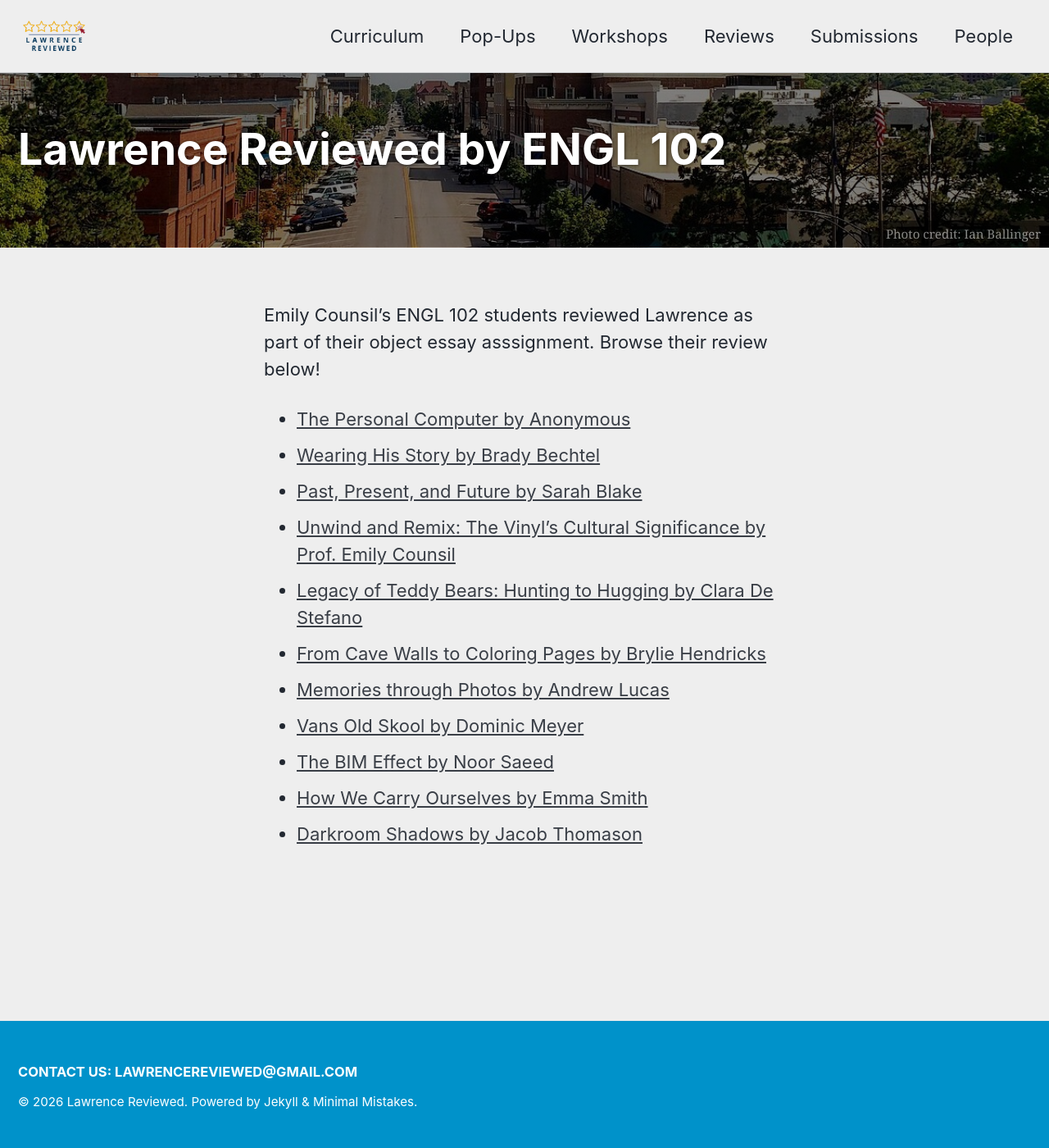
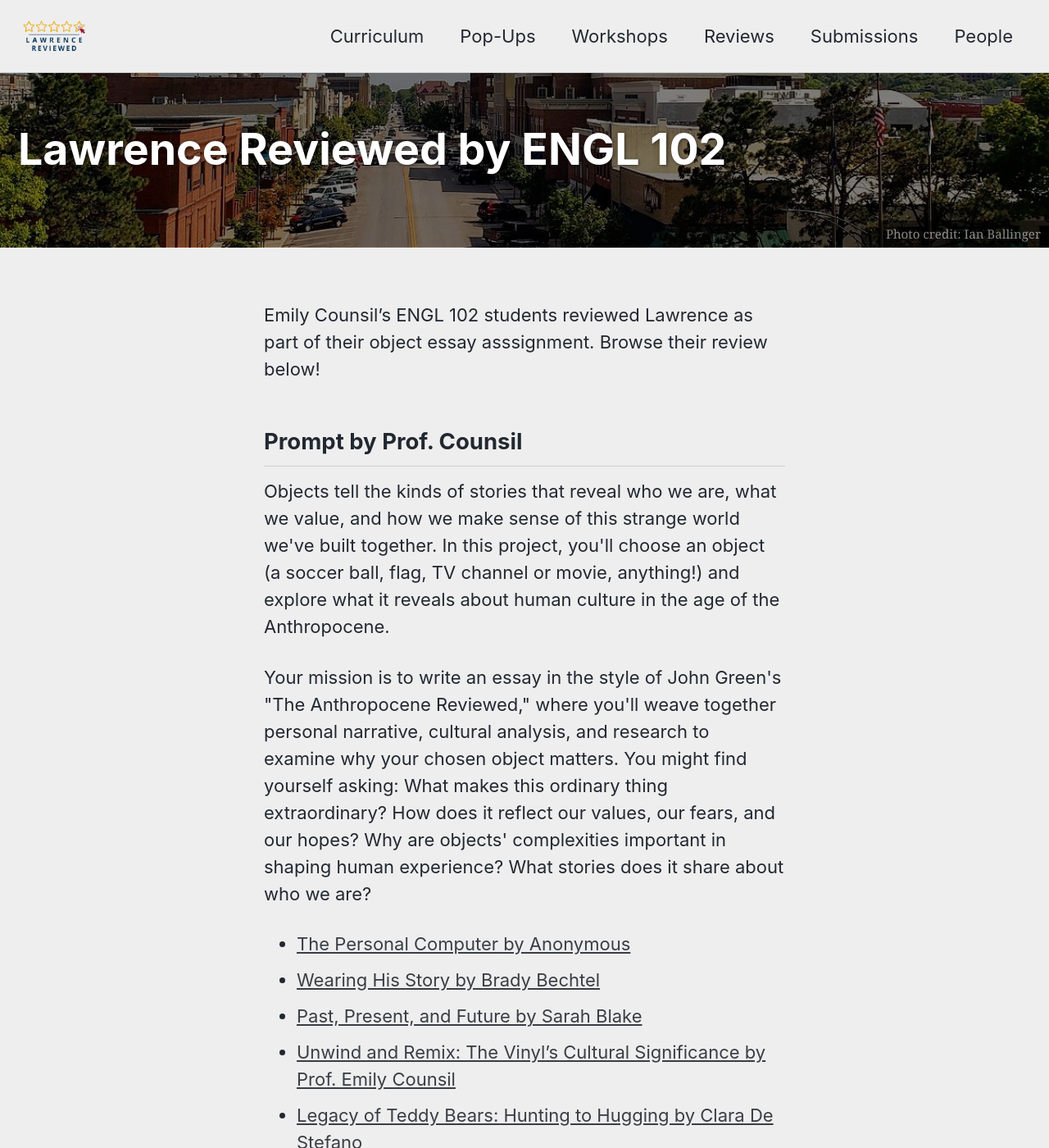
Before and after one commit to idrhku/lawrence-reviewed, a Jekyll site: the page built from _pages/engl102.md, in a window 1280 px wide and 1400 px high. Shown: the whole window at 82% size. Built offline with Jekyll 4.4.1, drawn with Linux system fonts in a browser that asks for light colours; cached includes are drawn as plain includes.

Commit message:
Update ENGL 102 prompt and student reviews

```diff
--- a/_pages/engl102.md
+++ b/_pages/engl102.md
@@ -14,6 +14,11 @@ header:
 ---
 Emily Counsil's ENGL 102 students reviewed Lawrence as part of their object essay asssignment. Browse their review below!
 
+<h2>Prompt by Prof. Counsil</h2>
+<p>Objects tell the kinds of stories that reveal who we are, what we value, and how we make sense of this strange world we've built together. In this project, you'll choose an object (a soccer ball, flag, TV channel or movie, anything!) and explore what it reveals about human culture in the age of the Anthropocene. </p>
+
+<p>Your mission is to write an essay in the style of John Green's "The Anthropocene Reviewed," where you'll weave together personal narrative, cultural analysis, and research to examine why your chosen object matters. You might find yourself asking: What makes this ordinary thing extraordinary? How does it reflect our values, our fears, and our hopes? Why are objects' complexities important in shaping human experience? What stories does it share about who we are?  </p>
+
 - [The Personal Computer by Anonymous](/personal-computer)
 - [Wearing His Story by Brady Bechtel](/wearing-his-story)
 - [Past, Present, and Future by Sarah Blake](/past-present-future)
```
